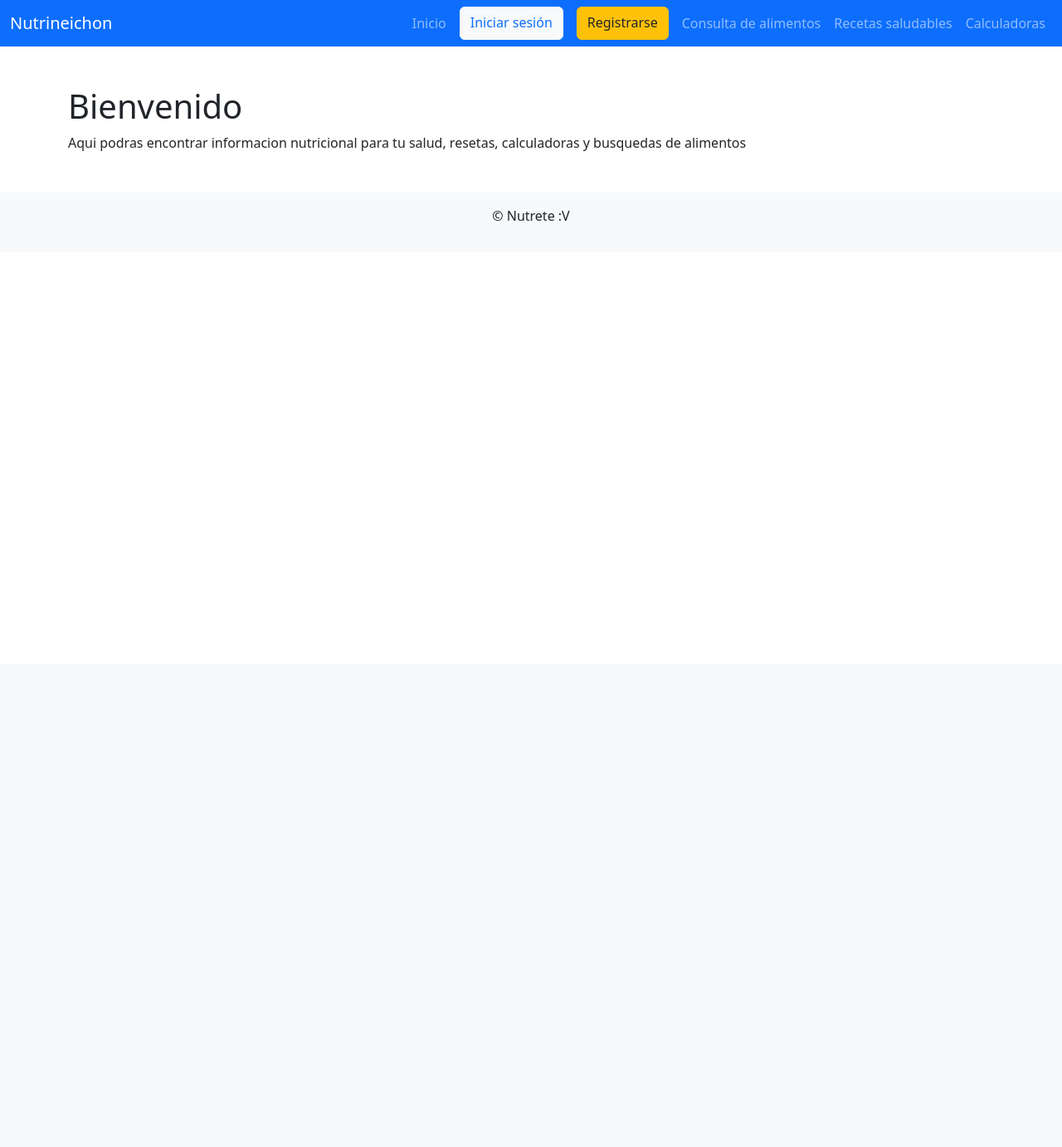
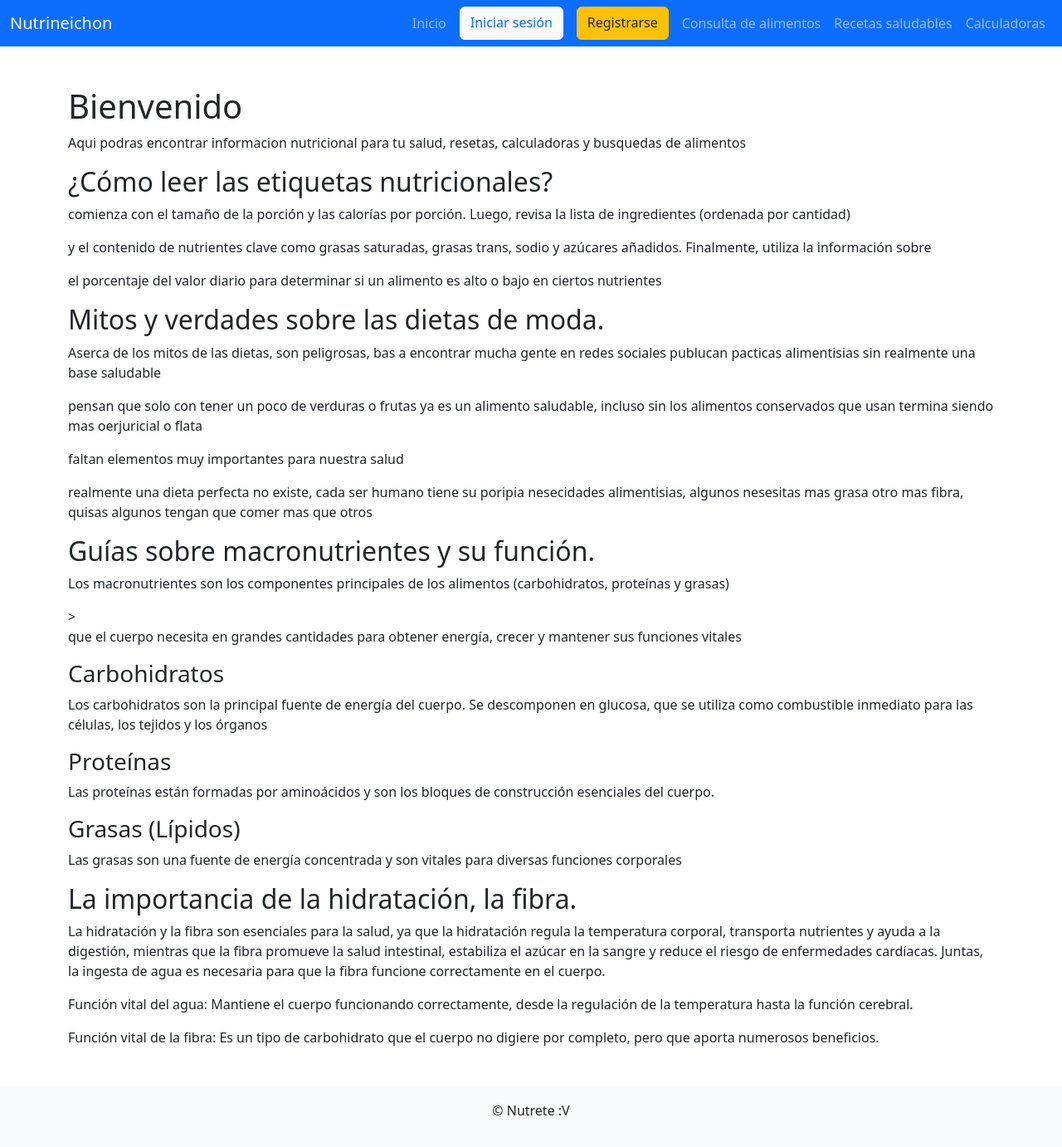
Before and after one commit to Jesus-Cabrera-Avila/NutriApp, a Flask app: page / in a window 1280 px wide. Shown: the whole page at 83% size. Before the commit the page ends 266 px from the top, so only its background shows below. Run offline with Flask 3, Linux system fonts and the light colour scheme.

Commit message:
afafasfasf
asfafasf

```diff
--- a/templates/base.html
+++ b/templates/base.html
@@ -32,6 +32,35 @@
         <h1>Bienvenido</h1>
         <p>Aqui podras encontrar informacion nutricional para tu salud, resetas, calculadoras y busquedas de alimentos</p>
 
+        <h2>¿Cómo leer las etiquetas nutricionales?</h2>
+        <p>comienza con el tamaño de la porción y las calorías por porción. Luego, revisa la lista de ingredientes (ordenada por cantidad)</p>
+        <p>y el contenido de nutrientes clave como grasas saturadas, grasas trans, sodio y azúcares añadidos. Finalmente, utiliza la información sobre</p>
+        <p>el porcentaje del valor diario para determinar si un alimento es alto o bajo en ciertos nutrientes</p>
+
+        <h2>Mitos y verdades sobre las dietas de moda.</h2>
+        <p>Aserca de los mitos de las dietas, son peligrosas, bas a encontrar mucha gente en redes sociales publucan pacticas alimentisias sin realmente una base saludable</p>
+        <p>pensan que solo con tener un poco de verduras o frutas ya es un alimento saludable, incluso sin los alimentos conservados que usan termina siendo mas oerjuricial o flata</p>
+        <p>faltan elementos muy importantes para nuestra salud</p>
+
+        <p>realmente una dieta perfecta no existe, cada ser humano tiene su poripia nesecidades alimentisias, algunos nesesitas mas grasa otro mas fibra, quisas algunos tengan que comer mas que otros</p>
+
+        <h2> Guías sobre macronutrientes y su función.</h2>
+        <p>Los macronutrientes son los componentes principales de los alimentos (carbohidratos, proteínas y grasas)</p>>
+        <p>que el cuerpo necesita en grandes cantidades para obtener energía, crecer y mantener sus funciones vitales</p>
+
+        <h3>Carbohidratos</h3>
+        <p>Los carbohidratos son la principal fuente de energía del cuerpo. Se descomponen en glucosa, que se utiliza como combustible inmediato para las células, los tejidos y los órganos</p>
+
+        <h3>Proteínas</h3>
+        <p>Las proteínas están formadas por aminoácidos y son los bloques de construcción esenciales del cuerpo.</p>
+
+        <h3>Grasas (Lípidos)</h3>
+        <p>Las grasas son una fuente de energía concentrada y son vitales para diversas funciones corporales</p>
+
+        <h2> La importancia de la hidratación, la fibra.</h2>
+        <p>La hidratación y la fibra son esenciales para la salud, ya que la hidratación regula la temperatura corporal, transporta nutrientes y ayuda a la digestión, mientras que la fibra promueve la salud intestinal, estabiliza el azúcar en la sangre y reduce el riesgo de enfermedades cardíacas. Juntas, la ingesta de agua es necesaria para que la fibra funcione correctamente en el cuerpo. </p>
+        <p>Función vital del agua: Mantiene el cuerpo funcionando correctamente, desde la regulación de la temperatura hasta la función cerebral.</p>
+        <p>Función vital de la fibra: Es un tipo de carbohidrato que el cuerpo no digiere por completo, pero que aporta numerosos beneficios.</p>
         {% endblock %}
     </div>
 
```
